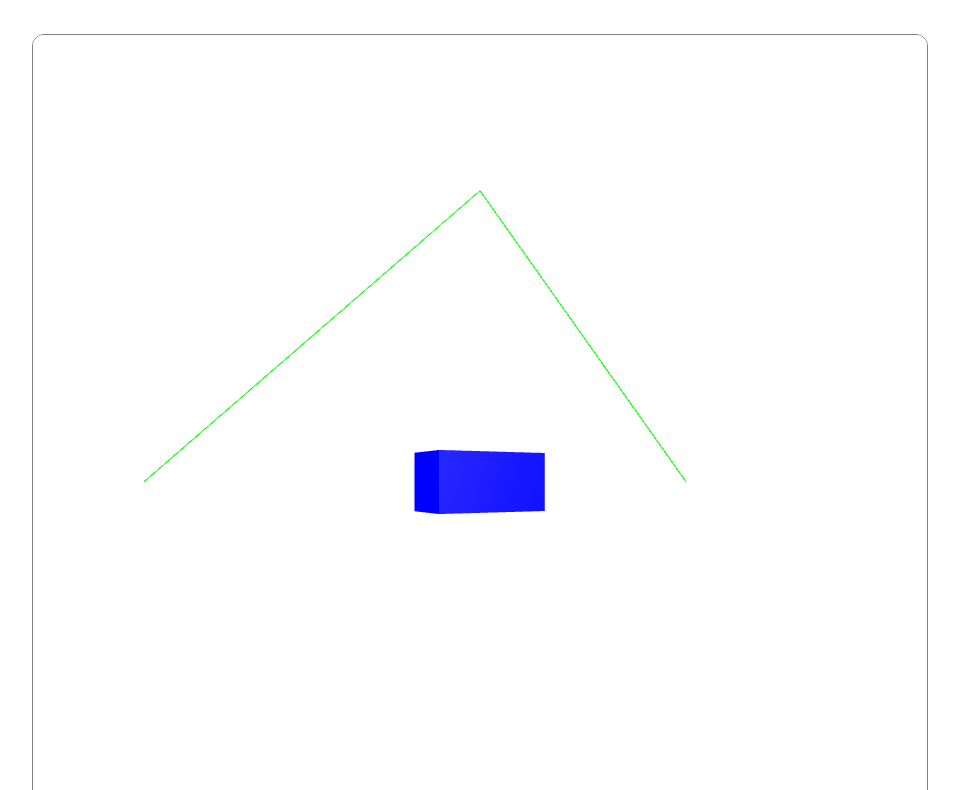
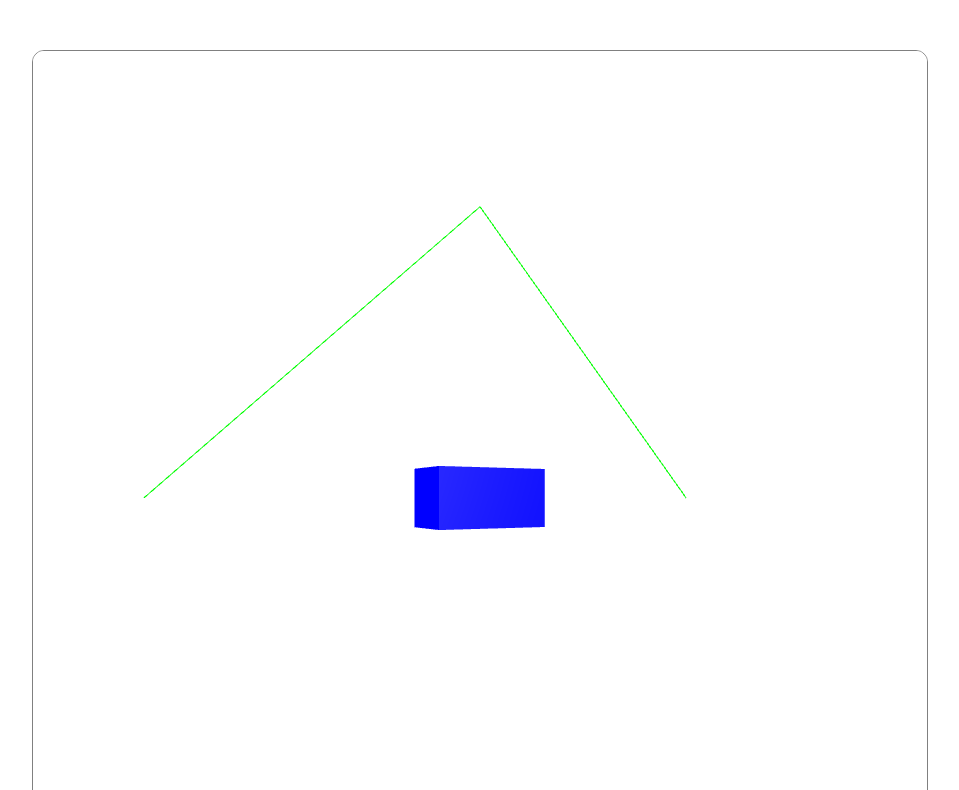
Before and after one commit to hexiongwu1995/Three, a website built with Vite: page index.html in a window 1280 px wide. Shown: the part 168-958 px from the top of the page, without its empty margins (160-1119 px from the left). Built offline with nearby package versions, Linux system fonts and the light colour scheme; animation ran at ten frames a second.

Commit message:
fix: update body margin for improved layout consistency

```diff
--- a/index.html
+++ b/index.html
@@ -5,8 +5,8 @@
   <meta charset="utf-8">
   <title>My first three.js app</title>
   <style>
-    .body {
-      margin: 50px auto;
+    body {
+      margin: 5rem 0;
     }
 
     .container {
```
Also changed, not shown: dist/index.html.
